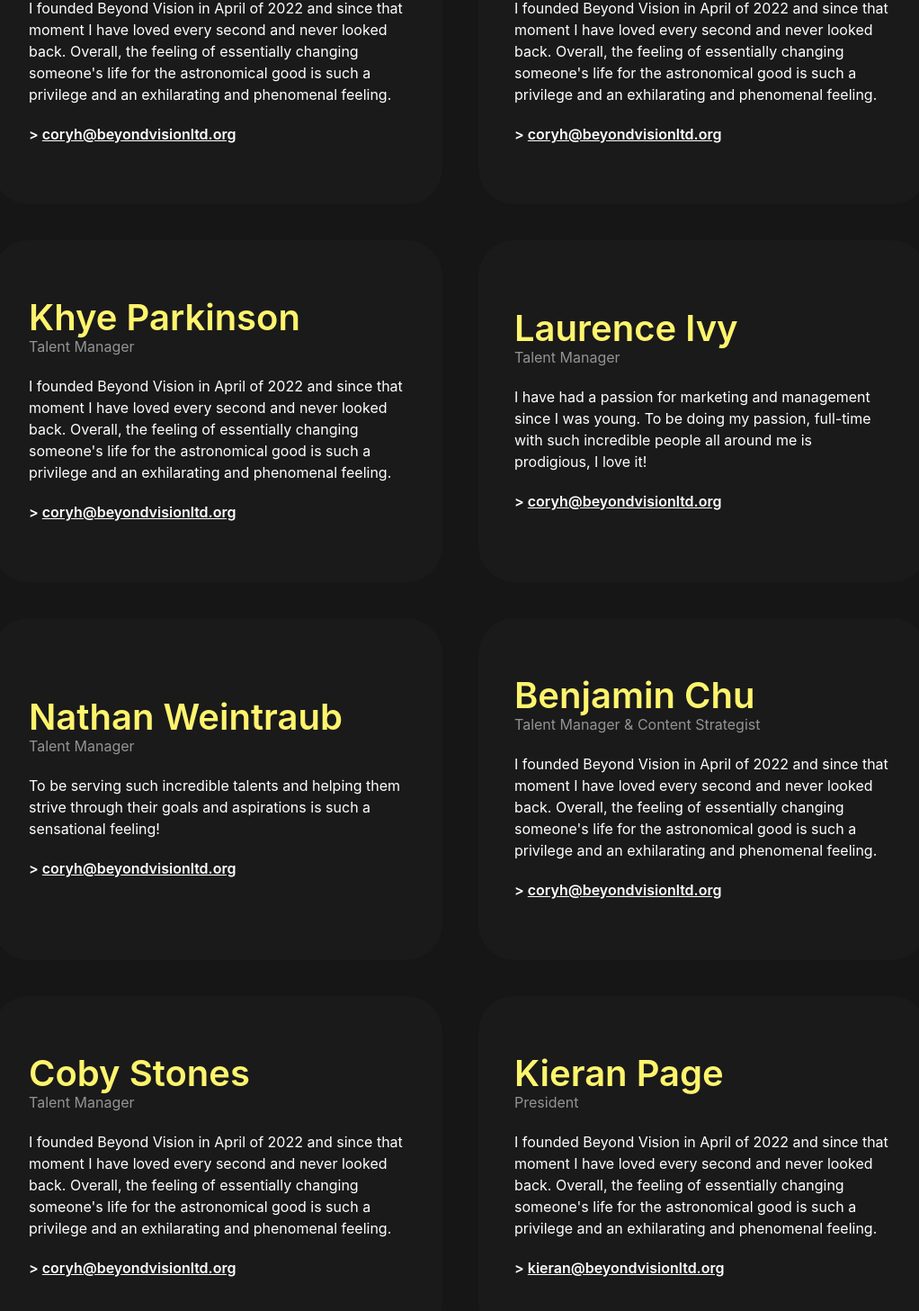
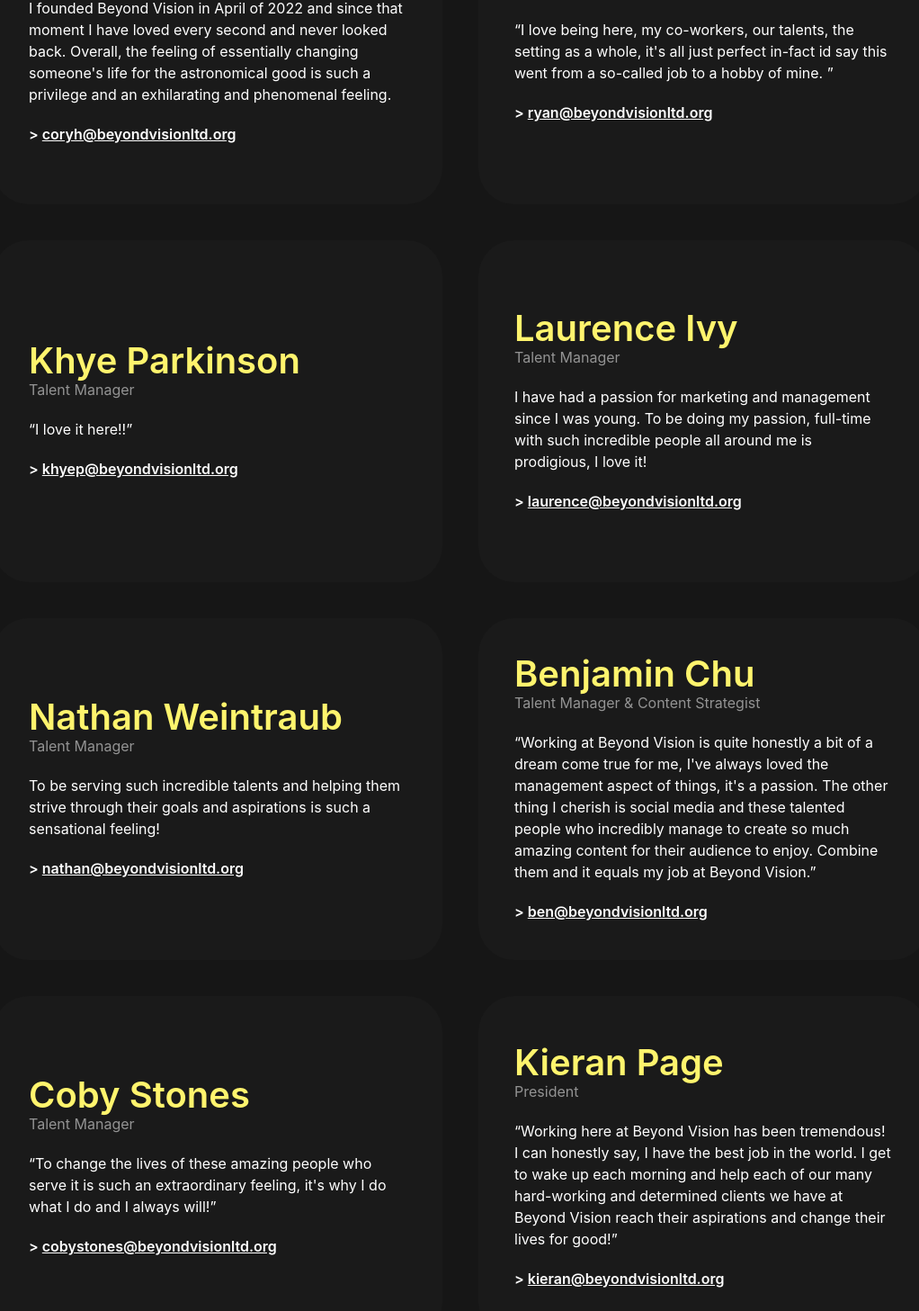
Before and after one commit to fabiodinota/beyondvisionltd, a Next.js app: page /meet-the-team in a window 1280 px wide. Shown: the part 1093-2550 px from the top of the page at 90% size, without its empty margins (128-1150 px from the left). Built offline with nearby package versions, Linux system fonts and the light colour scheme.

Commit message:
team descriptions

```diff
--- a/components/ContactPage/BrandForm.tsx
+++ b/components/ContactPage/BrandForm.tsx
@@ -6,6 +6,7 @@ const InquiryForm = () => {
   if (state.succeeded) {
     return <p>Thanks for joining!</p>;
   };
+
   const currencies = [
     { cc: "AED", symbol: "\u062f.\u0625;", name: "UAE dirham" },
     { cc: "AFN", symbol: "Afs", name: "Afghan afghani" },
--- a/components/TeamPage/index.tsx
+++ b/components/TeamPage/index.tsx
@@ -73,10 +73,8 @@ const TeamPage = () => {
           </h1>
           <p className=" text-textaccent text-[16px] pb-5">Talent Manager</p>
           <p className="text-text w-full pb-5">
-            I founded Beyond Vision in April of 2022 and since that moment I
-            have loved every second and never looked back. Overall, the feeling
-            of essentially changing someone&apos;s life for the astronomical
-            good is such a privilege and an exhilarating and phenomenal feeling.
+            &ldquo;I love being here, my co-workers, our talents, the setting as a whole, it&apos;s all just perfect in-fact id say this went from a so-called job to a hobby of mine.
+&rdquo;
           </p>
           <p className="text-text font-semibold">
             &gt;{" "}
@@ -84,7 +82,7 @@ const TeamPage = () => {
               className="text-text font-semibold underline"
               href="mailto:coryh@beyondvisionltd.org"
             >
-              coryh@beyondvisionltd.org
+              ryan@beyondvisionltd.org
             </a>
           </p>
         </div>
@@ -94,10 +92,7 @@ const TeamPage = () => {
           </h1>
           <p className=" text-textaccent text-[16px] pb-5">Talent Manager</p>
           <p className="text-text w-full pb-5">
-            I founded Beyond Vision in April of 2022 and since that moment I
-            have loved every second and never looked back. Overall, the feeling
-            of essentially changing someone&apos;s life for the astronomical
-            good is such a privilege and an exhilarating and phenomenal feeling.
+          &ldquo;I love it here!!&rdquo;
           </p>
           <p className="text-text font-semibold">
             &gt;{" "}
@@ -105,7 +100,7 @@ const TeamPage = () => {
               className="text-text font-semibold underline"
               href="mailto:coryh@beyondvisionltd.org"
             >
-              coryh@beyondvisionltd.org
+              khyep@beyondvisionltd.org
             </a>
           </p>
         </div>
@@ -125,7 +120,7 @@ const TeamPage = () => {
               className="text-text font-semibold underline"
               href="mailto:coryh@beyondvisionltd.org"
             >
-              coryh@beyondvisionltd.org
+              laurence@beyondvisionltd.org
             </a>
           </p>
         </div>
@@ -144,7 +139,7 @@ const TeamPage = () => {
               className="text-text font-semibold underline"
               href="mailto:coryh@beyondvisionltd.org"
             >
-              coryh@beyondvisionltd.org
+              nathan@beyondvisionltd.org
             </a>
           </p>
         </div>
@@ -156,10 +151,7 @@ const TeamPage = () => {
             Talent Manager & Content Strategist
           </p>
           <p className="text-text w-full pb-5">
-            I founded Beyond Vision in April of 2022 and since that moment I
-            have loved every second and never looked back. Overall, the feeling
-            of essentially changing someone&apos;s life for the astronomical
-            good is such a privilege and an exhilarating and phenomenal feeling.
+          &ldquo;Working at Beyond Vision is quite honestly a bit of a dream come true for me, I&apos;ve always loved the management aspect of things, it&apos;s a passion. The other thing I cherish is social media and these talented people who incredibly manage to create so much amazing content for their audience to enjoy. Combine them and it equals my job at Beyond Vision.&rdquo;
           </p>
           <p className="text-text font-semibold">
             &gt;{" "}
@@ -167,7 +159,7 @@ const TeamPage = () => {
               className="text-text font-semibold underline"
               href="mailto:coryh@beyondvisionltd.org"
             >
-              coryh@beyondvisionltd.org
+              ben@beyondvisionltd.org
             </a>
           </p>
         </div>
@@ -177,10 +169,7 @@ const TeamPage = () => {
           </h1>
           <p className=" text-textaccent text-[16px] pb-5">Talent Manager</p>
           <p className="text-text w-full pb-5">
-            I founded Beyond Vision in April of 2022 and since that moment I
-            have loved every second and never looked back. Overall, the feeling
-            of essentially changing someone&apos;s life for the astronomical
-            good is such a privilege and an exhilarating and phenomenal feeling.
+            &ldquo;To change the lives of these amazing people who serve it is such an extraordinary feeling, it&apos;s why I do what I do and I always will!&rdquo;
           </p>
           <p className="text-text font-semibold">
             &gt;{" "}
@@ -188,7 +177,7 @@ const TeamPage = () => {
               className="text-text font-semibold underline"
               href="mailto:coryh@beyondvisionltd.org"
             >
-              coryh@beyondvisionltd.org
+              cobystones@beyondvisionltd.org
             </a>
           </p>
         </div>
@@ -198,10 +187,7 @@ const TeamPage = () => {
           </h1>
           <p className=" text-textaccent text-[16px] pb-5">President</p>
           <p className="text-text w-full pb-5">
-            I founded Beyond Vision in April of 2022 and since that moment I
-            have loved every second and never looked back. Overall, the feeling
-            of essentially changing someone&apos;s life for the astronomical
-            good is such a privilege and an exhilarating and phenomenal feeling.
+          &ldquo;Working here at Beyond Vision has been tremendous! I can honestly say, I have the best job in the world. I get to wake up each morning and help each of our many hard-working and determined clients we have at Beyond Vision reach their aspirations and change their lives for good!&rdquo;
           </p>
           <p className="text-text font-semibold">
             &gt;{" "}
```
